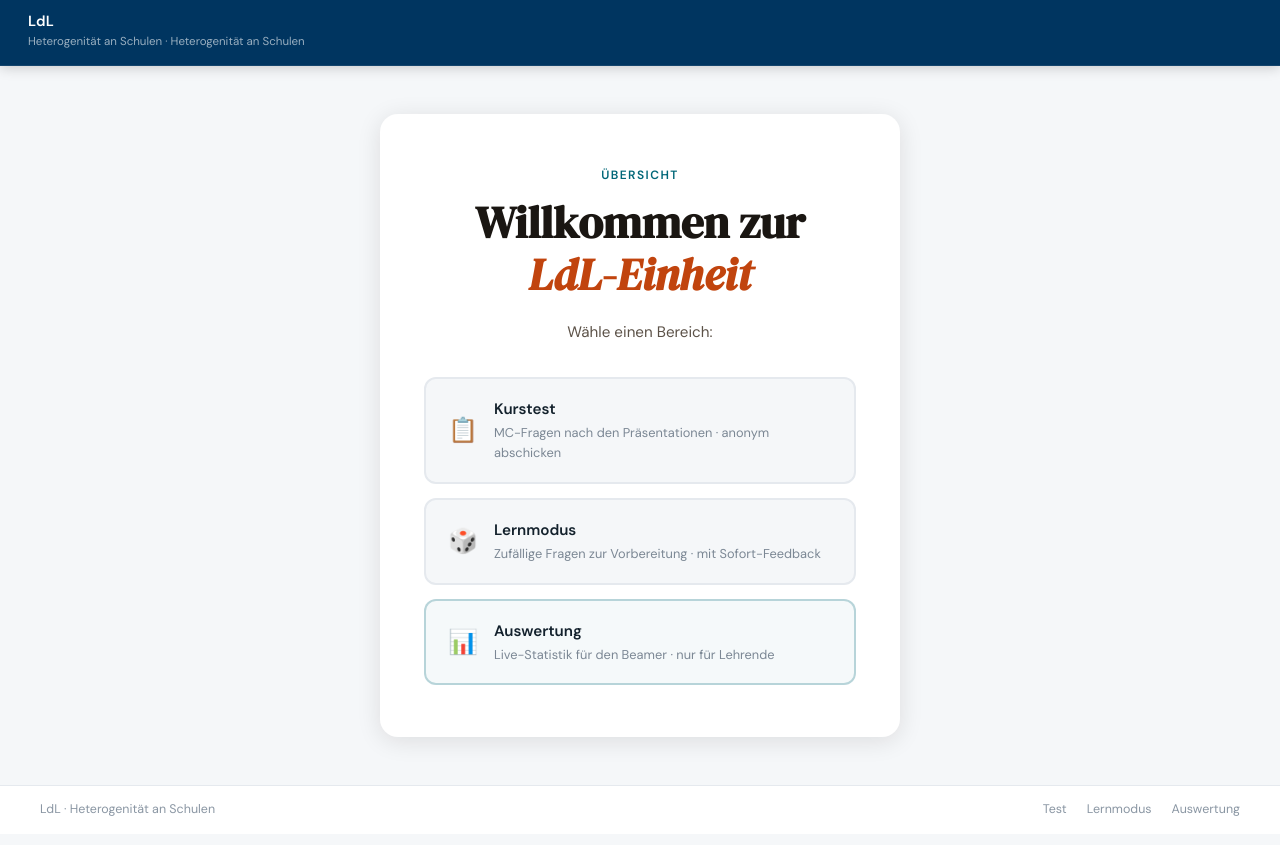
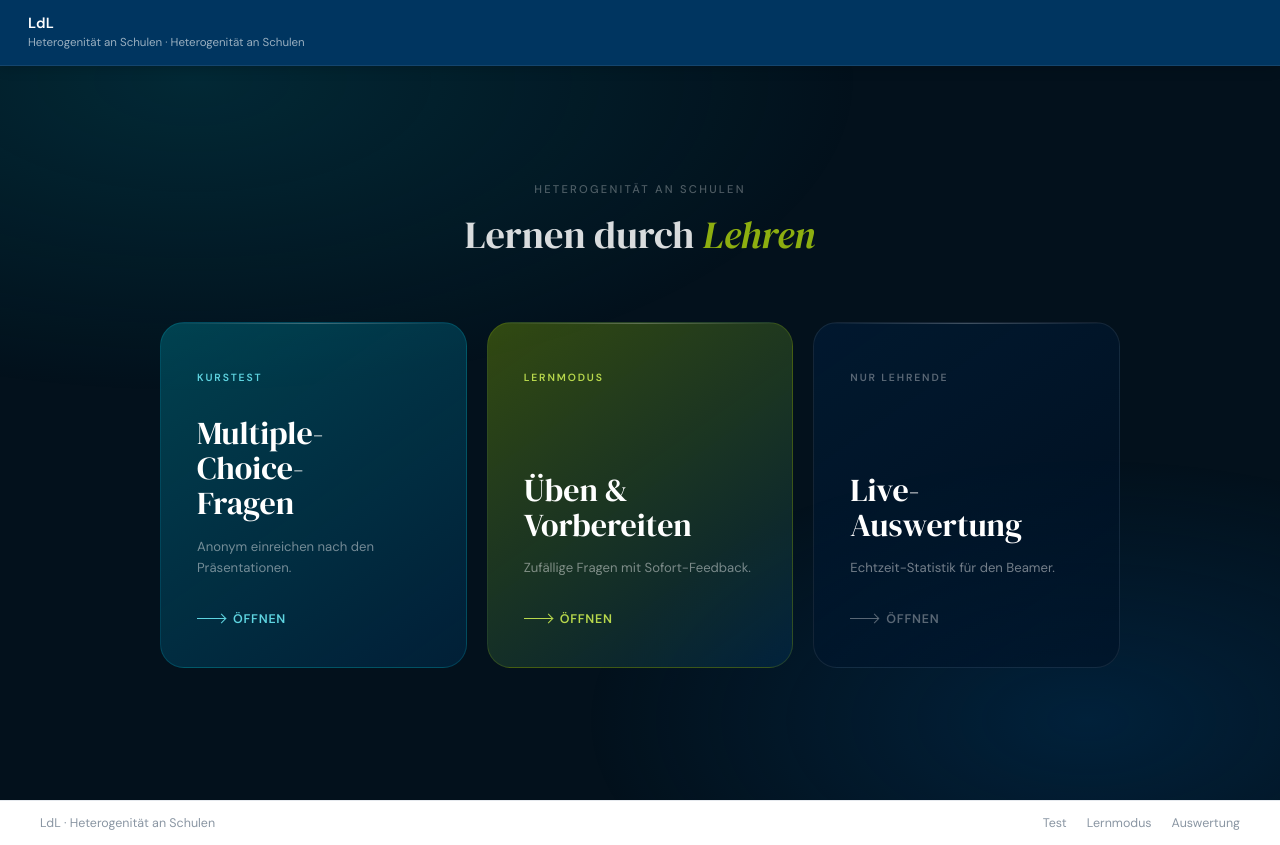
Before and after one commit to TimMasalme/Heterogenitaet, a plain HTML site: page index.html in a window 1280 px wide. Drawn offline with Linux system fonts and the light colour scheme.

Commit message:
redesign index.html and add 404.html

```diff
--- a/index.html
+++ b/index.html
@@ -6,104 +6,258 @@
   <title>LdL · Heterogenität an Schulen</title>
   <link rel="preconnect" href="https://fonts.googleapis.com" />
   <link href="https://fonts.googleapis.com/css2?family=DM+Serif+Display:ital@0;1&family=DM+Sans:wght@300;400;500;600&display=swap" rel="stylesheet" />
-  <link rel="stylesheet" href="meta/styles.css" />
   <link rel="stylesheet" href="meta/components/components.css" />
   <style>
-    .hub-screen {
-      min-height: calc(100vh - 66px - 48px);
+    *, *::before, *::after { box-sizing: border-box; margin: 0; padding: 0; }
+    html, body { height: 100%; font-family: 'DM Sans', sans-serif; }
+
+    body {
+      background: #03111c;
+      color: #fff;
+      min-height: 100vh;
+      padding-top: 66px;
+      overflow-x: hidden;
+    }
+
+    /* Soft vignette glow — no grid */
+    body::before {
+      content: '';
+      position: fixed;
+      inset: 0;
+      background:
+        radial-gradient(ellipse 80% 60% at 15% 10%, rgba(0,103,120,.28) 0%, transparent 65%),
+        radial-gradient(ellipse 60% 50% at 85% 90%, rgba(0,53,96,.45) 0%, transparent 65%);
+      pointer-events: none;
+      z-index: 0;
+    }
+
+    #app-topbar { position: fixed; top: 0; left: 0; right: 0; z-index: 200; }
+    #app-footer { position: relative; z-index: 1; }
+
+    /* ── PAGE LAYOUT ── */
+    .page {
+      position: relative;
+      z-index: 1;
+      min-height: calc(100vh - 66px);
+      display: flex;
+      flex-direction: column;
+      align-items: center;
+      justify-content: center;
+      padding: 56px 32px 72px;
+      gap: 64px;
+    }
+
+    /* ── HEADER — compact, not dominant ── */
+    .lede {
+      text-align: center;
+    }
+
+    .lede-eyebrow {
+      font-size: .7rem;
+      font-weight: 500;
+      text-transform: uppercase;
+      letter-spacing: .2em;
+      color: rgba(255,255,255,.3);
+      margin-bottom: 16px;
+    }
+
+    .lede-title {
+      font-family: 'DM Serif Display', serif;
+      font-size: clamp(1.6rem, 3.5vw, 2.4rem);
+      font-weight: 400;
+      color: rgba(255,255,255,.85);
+      line-height: 1.2;
+    }
+
+    .lede-title em {
+      font-style: italic;
+      color: #8dae10;
+    }
+
+    /* ── CARDS — the centrepiece ── */
+    .cards {
+      display: grid;
+      grid-template-columns: repeat(3, 1fr);
+      gap: 20px;
+      width: 100%;
+      max-width: 960px;
+    }
+
+    .card {
+      position: relative;
+      display: flex;
+      flex-direction: column;
+      border-radius: 24px;
+      padding: 48px 36px 40px;
+      text-decoration: none;
+      color: #fff;
+      overflow: hidden;
+      transition: transform .22s cubic-bezier(.22,1,.36,1), box-shadow .22s;
+      min-height: 320px;
+    }
+
+    /* Glass surfaces */
+    .card-test {
+      background: linear-gradient(145deg, rgba(0,103,120,.55) 0%, rgba(0,53,96,.4) 100%);
+      border: 1px solid rgba(0,180,200,.22);
+      box-shadow: 0 0 0 0 rgba(0,103,120,0);
+    }
+
+    .card-learn {
+      background: linear-gradient(145deg, rgba(90,120,8,.55) 0%, rgba(0,53,96,.38) 100%);
+      border: 1px solid rgba(141,174,16,.22);
+      box-shadow: 0 0 0 0 rgba(141,174,16,0);
+    }
+
+    .card-stats {
+      background: linear-gradient(145deg, rgba(0,30,60,.6) 0%, rgba(0,15,35,.5) 100%);
+      border: 1px solid rgba(255,255,255,.08);
+      box-shadow: 0 0 0 0 rgba(0,53,96,0);
+    }
+
+    .card:hover {
+      transform: translateY(-8px) scale(1.01);
+    }
+
+    .card-test:hover  { box-shadow: 0 24px 60px rgba(0,103,120,.35); border-color: rgba(0,180,200,.4); }
+    .card-learn:hover { box-shadow: 0 24px 60px rgba(141,174,16,.3); border-color: rgba(141,174,16,.4); }
+    .card-stats:hover { box-shadow: 0 24px 60px rgba(0,53,96,.4); border-color: rgba(255,255,255,.18); }
+
+    /* Subtle inner shimmer */
+    .card::after {
+      content: '';
+      position: absolute;
+      top: 0; left: 0; right: 0;
+      height: 1px;
+      background: linear-gradient(90deg, transparent, rgba(255,255,255,.25), transparent);
+    }
+
+    .card-tag {
+      font-size: .65rem;
+      font-weight: 700;
+      text-transform: uppercase;
+      letter-spacing: .18em;
+      margin-bottom: auto;
+      padding-bottom: 32px;
+    }
+
+    .card-test  .card-tag { color: #5ed4e0; }
+    .card-learn .card-tag { color: #b8d84c; }
+    .card-stats .card-tag { color: rgba(255,255,255,.35); }
+
+    .card-title {
+      font-family: 'DM Serif Display', serif;
+      font-size: clamp(1.7rem, 2.5vw, 2.2rem);
+      font-weight: 400;
+      line-height: 1.1;
+      margin-bottom: 14px;
+    }
+
+    .card-desc {
+      font-size: .82rem;
+      color: rgba(255,255,255,.45);
+      line-height: 1.65;
+      margin-bottom: 32px;
+    }
+
+    .card-arrow {
       display: flex;
       align-items: center;
-      justify-content: center;
-      padding: 48px 16px;
+      gap: 8px;
+      font-size: .78rem;
+      font-weight: 600;
+      letter-spacing: .06em;
+      text-transform: uppercase;
+      transition: gap .2s;
     }
-    .hub-card {
-      background: white;
-      border-radius: 18px;
-      padding: 52px 44px;
-      max-width: 520px;
-      width: 100%;
-      box-shadow: 0 4px 24px rgba(26,22,18,.11);
-      text-align: center;
+
+    .card-test  .card-arrow { color: #5ed4e0; }
+    .card-learn .card-arrow { color: #b8d84c; }
+    .card-stats .card-arrow { color: rgba(255,255,255,.35); }
+
+    .card:hover .card-arrow { gap: 16px; }
+
+    .arrow-line {
+      width: 28px;
+      height: 1px;
+      background: currentColor;
+      position: relative;
+      transition: width .2s;
     }
-    .hub-links {
-      display: flex;
-      flex-direction: column;
-      gap: 14px;
-      margin-top: 32px;
+
+    .arrow-line::after {
+      content: '';
+      position: absolute;
+      right: 0; top: -3px;
+      width: 7px; height: 7px;
+      border-right: 1.5px solid currentColor;
+      border-top: 1.5px solid currentColor;
+      transform: rotate(45deg);
     }
-    .hub-link {
-      display: flex;
-      align-items: center;
-      gap: 16px;
-      background: #f5f7f9;
-      border: 2px solid #e5e9ee;
-      border-radius: 12px;
-      padding: 18px 22px;
-      text-decoration: none;
-      color: #13212c;
-      font-family: 'DM Sans', sans-serif;
-      transition: border-color .15s, background .15s, transform .12s;
-      text-align: left;
+
+    .card:hover .arrow-line { width: 40px; }
+
+    /* ── RESPONSIVE ── */
+    @media (max-width: 860px) {
+      .cards { grid-template-columns: 1fr 1fr; max-width: 680px; }
+      .card-stats { grid-column: 1 / -1; min-height: 200px; }
     }
-    .hub-link:hover {
-      border-color: #006778;
-      background: rgba(0,103,120,.04);
-      transform: translateX(4px);
-    }
-    .hub-link-icon { font-size: 1.5rem; flex-shrink: 0; }
-    .hub-link-title { font-weight: 600; font-size: .95rem; margin-bottom: 2px; }
-    .hub-link-sub   { font-size: .8rem; color: #7b8794; }
-    .hub-link.link-stats {
-      border-color: rgba(0,103,120,.25);
-      background: rgba(0,103,120,.04);
-    }
-    .hub-link.link-stats:hover {
-      border-color: #006778;
-      background: rgba(0,103,120,.08);
-    }
-    @media (max-width: 600px) {
-      .hub-card { padding: 32px 20px; }
+
+    @media (max-width: 560px) {
+      .page { padding: 40px 20px 56px; gap: 44px; }
+      .cards { grid-template-columns: 1fr; max-width: 420px; }
+      .card-stats { grid-column: auto; }
+      .card { min-height: 240px; padding: 36px 28px 32px; }
     }
   </style>
 </head>
-<body class="app-shell">
+<body>
 
-  <!-- TOPBAR -->
   <div id="app-topbar"></div>
 
-  <div class="hub-screen">
-    <div class="hub-card">
-      <p class="eyebrow" style="color:#006778">Übersicht</p>
-      <h1 class="title-large">Willkommen zur<br /><em>LdL-Einheit</em></h1>
-      <p class="body-text">Wähle einen Bereich:</p>
+  <main class="page">
 
-      <div class="hub-links">
-        <a href="tabs/test/test.html" class="hub-link">
-          <span class="hub-link-icon">📋</span>
-          <div>
-            <div class="hub-link-title">Kurstest</div>
-            <div class="hub-link-sub">MC-Fragen nach den Präsentationen · anonym abschicken</div>
-          </div>
-        </a>
-        <a href="tabs/learn/learn.html" class="hub-link">
-          <span class="hub-link-icon">🎲</span>
-          <div>
-            <div class="hub-link-title">Lernmodus</div>
-            <div class="hub-link-sub">Zufällige Fragen zur Vorbereitung · mit Sofort-Feedback</div>
-          </div>
-        </a>
-        <a href="tabs/stats/stats.html" class="hub-link link-stats">
-          <span class="hub-link-icon">📊</span>
-          <div>
-            <div class="hub-link-title">Auswertung</div>
-            <div class="hub-link-sub">Live-Statistik für den Beamer · nur für Lehrende</div>
-          </div>
-        </a>
-      </div>
+    <div class="lede">
+      <p class="lede-eyebrow">Heterogenität an Schulen</p>
+      <h1 class="lede-title">Lernen durch <em>Lehren</em></h1>
     </div>
-  </div>
 
-  <!-- FOOTER -->
+    <nav class="cards">
+
+      <a href="tabs/test/test.html" class="card card-test">
+        <span class="card-tag">Kurstest</span>
+        <h2 class="card-title">Multiple-<br>Choice-<br>Fragen</h2>
+        <p class="card-desc">Anonym einreichen nach den Präsentationen.</p>
+        <span class="card-arrow">
+          <span class="arrow-line"></span>
+          Öffnen
+        </span>
+      </a>
+
+      <a href="tabs/learn/learn.html" class="card card-learn">
+        <span class="card-tag">Lernmodus</span>
+        <h2 class="card-title">Üben &<br>Vorbereiten</h2>
+        <p class="card-desc">Zufällige Fragen mit Sofort-Feedback.</p>
+        <span class="card-arrow">
+          <span class="arrow-line"></span>
+          Öffnen
+        </span>
+      </a>
+
+      <a href="tabs/stats/stats.html" class="card card-stats">
+        <span class="card-tag">Nur Lehrende</span>
+        <h2 class="card-title">Live-<br>Auswertung</h2>
+        <p class="card-desc">Echtzeit-Statistik für den Beamer.</p>
+        <span class="card-arrow">
+          <span class="arrow-line"></span>
+          Öffnen
+        </span>
+      </a>
+
+    </nav>
+
+  </main>
+
   <div id="app-footer"></div>
 
   <script src="meta/components/components.js"></script>
```
Also changed, not shown: 404.html (added, +139 -0 lines).
